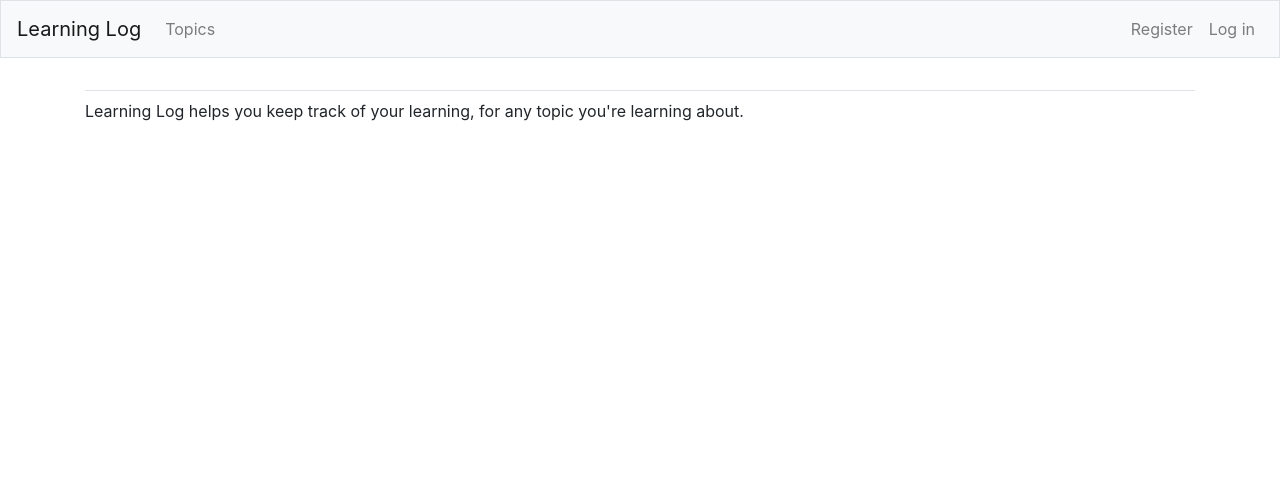
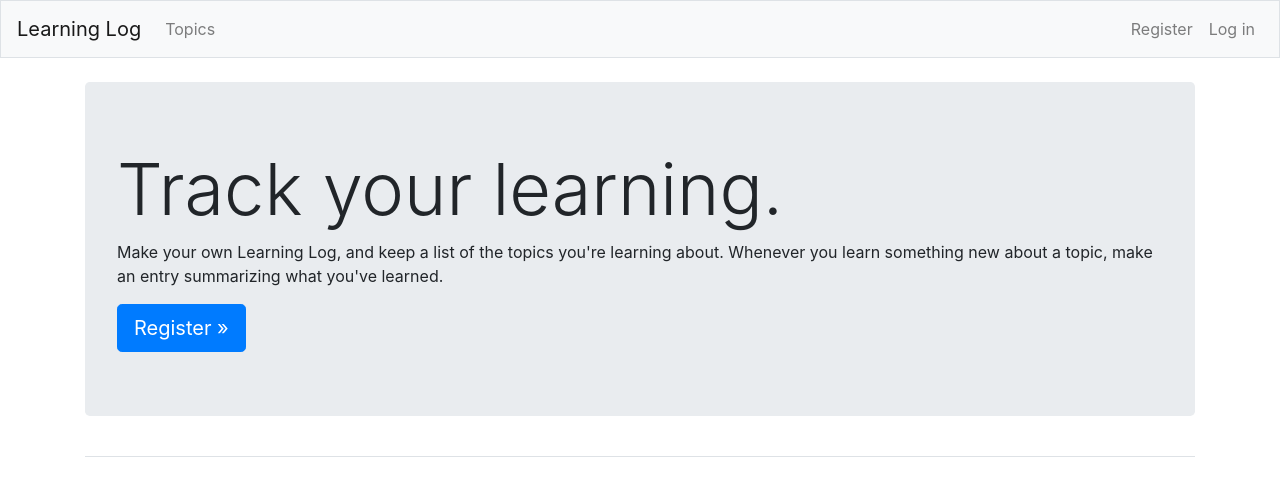
Before and after one commit to arthurpc02/Learning-Log, a Django app: page / in a window 1280 px wide. Shown: the top 496 px of the page. Run offline with Django 5.2, Linux system fonts and the light colour scheme; some libraries are stand-ins or nearby versions.

Commit message:
adds a jumbotron to the index page

```diff
--- a/learning_logs/templates/learning_logs/index.html
+++ b/learning_logs/templates/learning_logs/index.html
@@ -1,8 +1,17 @@
-{% extends "learning_logs/base.html" %} {% block content %}
+{% extends "learning_logs/base.html" %}
 
-<p>
-  Learning Log helps you keep track of your learning, for any topic you're
-  learning about.
-</p>
+{% block page_header %}
+<div class="jumbotron">
+  <h1 class="display-3">Track your learning.</h1>
 
-{% endblock content %}
+  <p>
+  Make your own Learning Log, and keep a list of the topics you're learning about.
+  Whenever you learn something new about a topic, make an entry summarizing what you've learned.
+  </p>
+
+  <a class="btn btn-lg btn-primary" href="{% url 'users:register' %}" role="button">
+    Register &raquo;
+  </a>
+
+</div>
+{% endblock page_header %}
```
